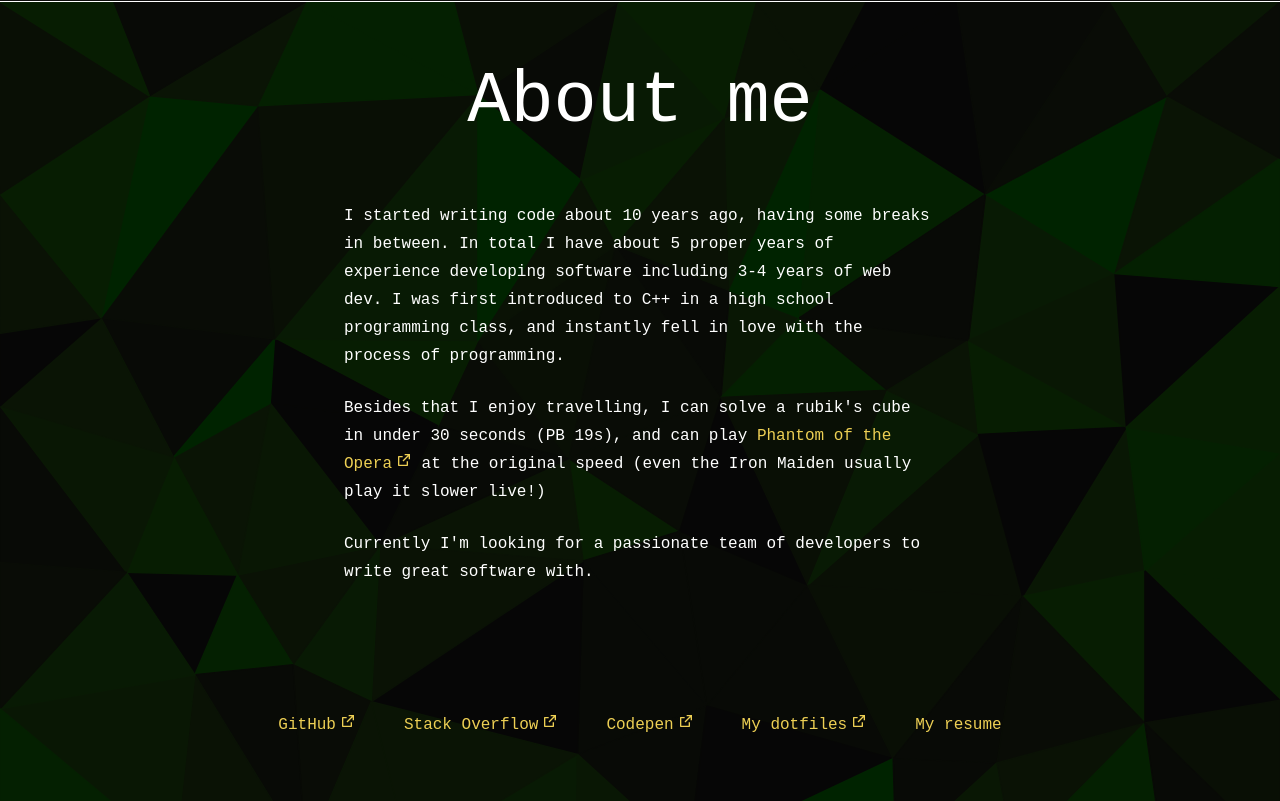
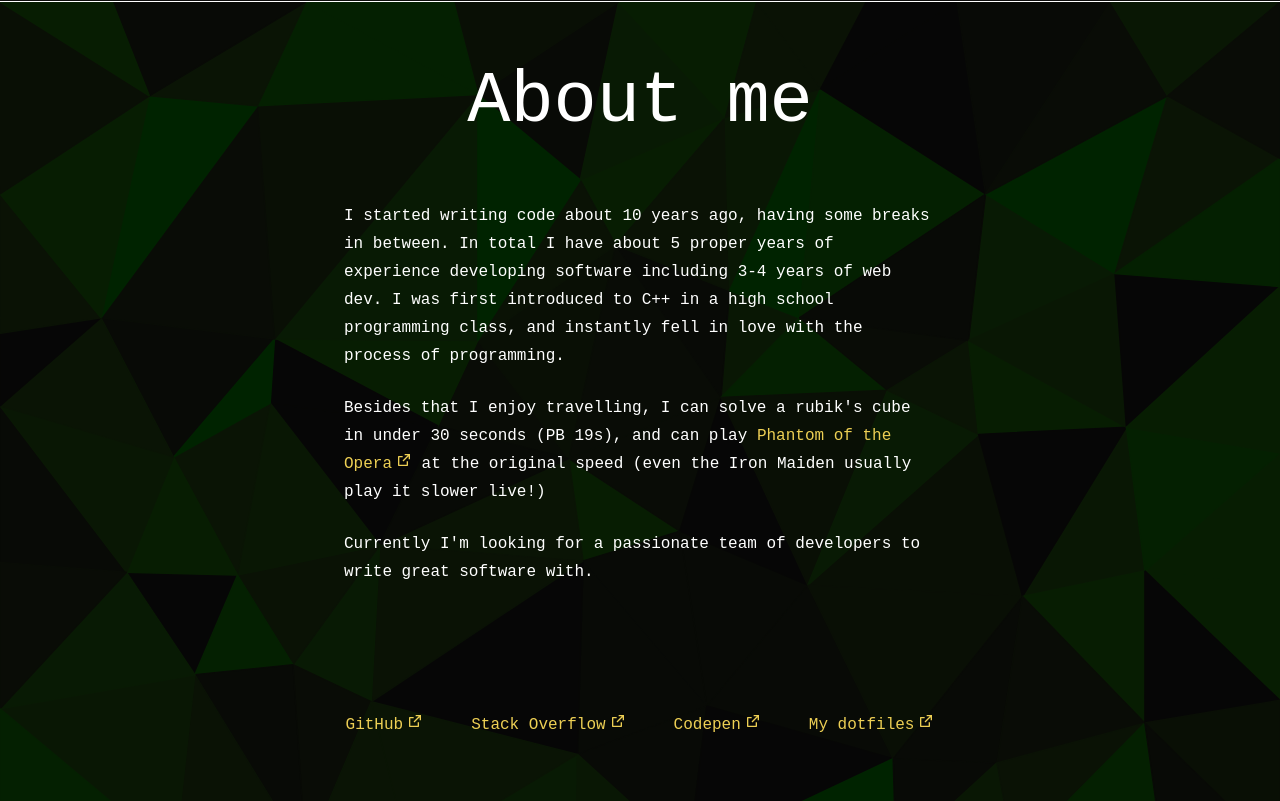
Before and after one commit to tomasz13nocon/portfolio, a SvelteKit app: page / in a window 1280 px wide. Shown: the part 4933-5734 px from the top of the page. Built offline with nearby package versions, Linux system fonts and the light colour scheme.

Commit message:
hide 404

```diff
--- a/src/routes/+page.svelte
+++ b/src/routes/+page.svelte
@@ -238,7 +238,7 @@
       <a href="https://stackoverflow.com/users/5459498/tomasz-noco%c5%84" target="_blank" class="external"> Stack Overflow </a>
       <a href="https://codepen.io/tomasz13nocon/pens/public" target="_blank" class="external">Codepen</a>
       <a href="https://github.com/tomasz13nocon/dotfiles" target="_blank" class="external">My dotfiles</a>
-      <a href="resume.pdf" target="_blank">My resume</a>
+      <!-- <a href="resume.pdf" target="_blank">My resume</a> -->
     </footer>
   </div>
 </section>
```
